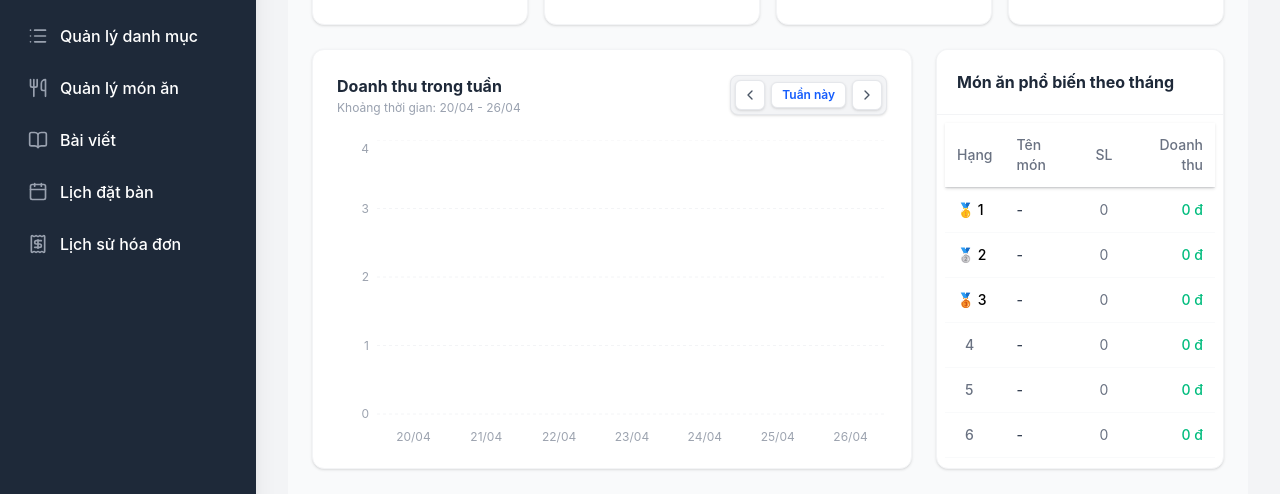
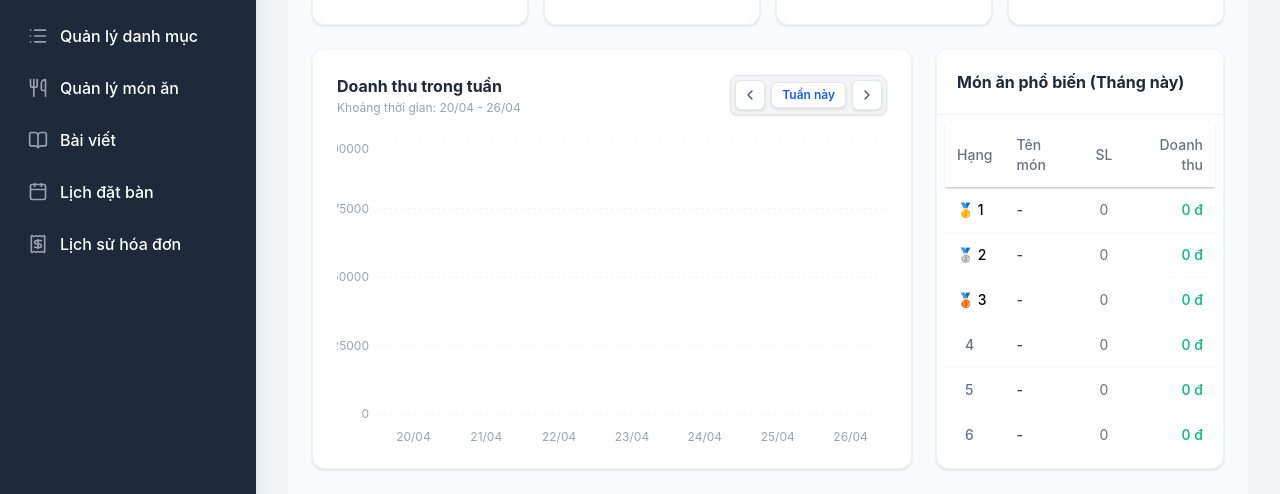
Before and after one commit to m-hung/WebQuanLyNhaHang, a React (Vite) app in the folder admin/: page / in a window 1280 px wide. Both pictures are taken after a click on the button "Thống kê". Shown: the part 189-683 px from the top of the page. Built offline with nearby package versions, Linux system fonts and the light colour scheme; no server answers.

Commit message:
fixCotThongKe

```diff
--- a/admin/src/pages/Statistics.jsx
+++ b/admin/src/pages/Statistics.jsx
@@ -18,36 +18,34 @@ import {
 } from "recharts";
 
 export default function Statistics({ invoices = [] }) {
-  // STATE LƯU TRỮ NGÀY PHỤC VỤ CHO VIỆC CHUYỂN ĐỔI TUẦN (Mặc định là ngày hiện tại của máy)
   const [currentDate, setCurrentDate] = useState(new Date());
 
-  // Hàm lùi lại 1 tuần
   const handlePrevWeek = () => {
     const prev = new Date(currentDate);
     prev.setDate(currentDate.getDate() - 7);
     setCurrentDate(prev);
   };
 
-  // Hàm tiến lên 1 tuần
   const handleNextWeek = () => {
     const next = new Date(currentDate);
     next.setDate(currentDate.getDate() + 7);
     setCurrentDate(next);
   };
 
-  // HÀM TÍNH TOÁN DỮ LIỆU THỐNG KÊ
   const stats = useMemo(() => {
-    const now = new Date(); // Luôn lấy giờ thực tế máy tính cho ô thống kê Tổng Quan và Tháng
+    const now = new Date();
     const currentMonth = now.getMonth();
     const currentYear = now.getFullYear();
 
-    // Xác định Thứ 2 của tuần đang được lựa chọn (phụ thuộc vào currentDate)
+    // Xác định Tháng và Năm của "tuần đang xem" để lấy mốc doanh thu cao nhất
+    const viewedMonth = currentDate.getMonth();
+    const viewedYear = currentDate.getFullYear();
+
     const dayOfWeek = currentDate.getDay() === 0 ? 6 : currentDate.getDay() - 1;
     const startOfWeek = new Date(currentDate);
     startOfWeek.setHours(0, 0, 0, 0);
     startOfWeek.setDate(currentDate.getDate() - dayOfWeek);
 
-    // Tạo mẫu cấu trúc biểu đồ 7 ngày của tuần đang chọn
     const weeklyData = Array.from({ length: 7 }).map((_, i) => {
       const d = new Date(startOfWeek);
       d.setDate(startOfWeek.getDate() + i);
@@ -63,11 +61,11 @@ export default function Statistics({ invoices = [] }) {
     let monthlyOrders = 0;
     let monthlyRevenue = 0;
     const dishMap = {};
+    const monthlyDailyRevenues = {}; // Dùng để gom doanh thu tất cả các ngày trong THÁNG ĐANG XEM
 
     invoices.forEach((order) => {
       if (!order.orderDate) return;
 
-      // Chấp nhận các trạng thái đã thanh toán thành công (Bảo toàn tiếng Anh lẫn tiếng Việt)
       const isPaid =
         order.status === "Paid" ||
         order.status === "Completed" ||
@@ -87,7 +85,17 @@ export default function Statistics({ invoices = [] }) {
 
       const amount = Number(order.totalAmount) || 0;
 
-      // 1. Tính toán số liệu Tổng Quan cố định theo giờ thực tế trên máy tính của bạn
+      // ---- TÍNH DOANH THU MỖI NGÀY TRONG THÁNG ĐANG XEM ----
+      if (
+        invoiceDate.getMonth() === viewedMonth &&
+        invoiceDate.getFullYear() === viewedYear
+      ) {
+        const dayKey = invoiceDate.getDate(); // Lấy ngày từ 1-31
+        if (!monthlyDailyRevenues[dayKey]) monthlyDailyRevenues[dayKey] = 0;
+        monthlyDailyRevenues[dayKey] += amount;
+      }
+
+      // ---- Tổng quan (Giờ thực tế) ----
       if (invoiceDate.toDateString() === now.toDateString()) {
         todayOrders++;
         todayRevenue += amount;
@@ -100,7 +108,6 @@ export default function Statistics({ invoices = [] }) {
         monthlyOrders++;
         monthlyRevenue += amount;
 
-        // 2. ĐÃ SỬA: Lấy chính xác tên món, số lượng và thành tiền từ Entity OrderItem gốc
         const items = order.orderItems || [];
         items.forEach((item) => {
           const dishName =
@@ -108,7 +115,6 @@ export default function Statistics({ invoices = [] }) {
           if (!dishMap[dishName]) {
             dishMap[dishName] = { name: dishName, qty: 0, revenue: 0 };
           }
-          // Ưu tiên đọc trường 'quantity' và trường 'subtotal' từ Java gửi sang
           const qty = Number(item.quantity) || Number(item.qty) || 0;
           const subtotal =
             Number(item.subtotal) ||
@@ -119,7 +125,7 @@ export default function Statistics({ invoices = [] }) {
         });
       }
 
-      // 3. Tính doanh thu đổ vào 7 cột tuần đang chọn
+      // ---- Doanh thu Tuần ----
       const dateOnly = new Date(invoiceDate);
       dateOnly.setHours(0, 0, 0, 0);
 
@@ -131,7 +137,16 @@ export default function Statistics({ invoices = [] }) {
       }
     });
 
-    // Sắp xếp danh sách món ăn phổ biến theo số lượng bán ra giảm dần
+    // ---- LỌC MỐC TRỤC Y: Lấy ngày có doanh thu cao nhất của tháng ----
+    const maxDailyRevenue =
+      Object.values(monthlyDailyRevenues).length > 0
+        ? Math.max(...Object.values(monthlyDailyRevenues))
+        : 0;
+
+    // Tăng mốc max lên 10% để cột không đụng nóc biểu đồ. Nếu tháng chưa có doanh thu thì ép mốc 100k
+    const yAxisMax =
+      maxDailyRevenue > 0 ? Math.ceil(maxDailyRevenue * 1.1) : 100000;
+
     const topDishes = Object.values(dishMap)
       .sort((a, b) => b.qty - a.qty)
       .slice(0, 10)
@@ -151,7 +166,6 @@ export default function Statistics({ invoices = [] }) {
       });
     }
 
-    // Định dạng chuỗi hiển thị khoảng thời gian tuần (ví dụ: "18/05 - 24/05")
     const endOfWeekDate = new Date(startOfWeek);
     endOfWeekDate.setDate(startOfWeek.getDate() + 6);
     const weekLabel = `${String(startOfWeek.getDate()).padStart(2, "0")}/${String(startOfWeek.getMonth() + 1).padStart(2, "0")} - ${String(endOfWeekDate.getDate()).padStart(2, "0")}/${String(endOfWeekDate.getMonth() + 1).padStart(2, "0")}`;
@@ -164,8 +178,9 @@ export default function Statistics({ invoices = [] }) {
       weeklyData: weeklyData.map((d) => ({ name: d.name, revenue: d.revenue })),
       topDishes,
       weekLabel,
+      yAxisMax, // Trả về mốc cao nhất để truyền xuống biểu đồ
     };
-  }, [invoices, currentDate]); // Sẽ chạy lại tính toán khi danh sách hóa đơn hoặc ngày chọn thay đổi
+  }, [invoices, currentDate]);
 
   const renderRank = (rank) => {
     if (rank === 1) return "🥇 1";
@@ -192,7 +207,6 @@ export default function Statistics({ invoices = [] }) {
     <div className="p-4 md:p-6 bg-gray-50 min-h-full">
       <h1 className="text-2xl font-bold text-gray-800 mb-6">Tổng quan</h1>
 
-      {/* === PHẦN 1: 4 Ô THỐNG KÊ === */}
       <div className="grid grid-cols-1 sm:grid-cols-2 lg:grid-cols-4 gap-4 mb-6">
         <div className="bg-white p-5 rounded-xl shadow-sm border border-gray-100 flex items-center gap-4">
           <div className="p-3 bg-emerald-100 text-emerald-600 rounded-lg">
@@ -251,9 +265,7 @@ export default function Statistics({ invoices = [] }) {
         </div>
       </div>
 
-      {/* === PHẦN 2: BIỂU ĐỒ VÀ DANH SÁCH MÓN ĂN === */}
       <div className="grid grid-cols-1 lg:grid-cols-3 gap-6">
-        {/* CỘT TRÁI: BIỂU ĐỒ DOANH THU CÓ NÚT BẤM CHUYỂN TUẦN */}
         <div className="bg-white rounded-xl shadow-sm border border-gray-100 p-6 lg:col-span-2 flex flex-col h-[420px]">
           <div className="flex flex-col sm:flex-row sm:items-center justify-between gap-3 mb-6">
             <div>
@@ -263,7 +275,6 @@ export default function Statistics({ invoices = [] }) {
               </p>
             </div>
 
-            {/* CỤM NÚT DI CHUYỂN QUA LẠI GIỮA CÁC TUẦN */}
             <div className="flex items-center gap-1.5 self-end sm:self-auto bg-gray-100 p-1 rounded-lg border border-gray-200 shadow-sm">
               <button
                 onClick={handlePrevWeek}
@@ -306,11 +317,15 @@ export default function Statistics({ invoices = [] }) {
                   tick={{ fill: "#9ca3af", fontSize: 12 }}
                   dy={10}
                 />
+
+                {/* ÉP MỐC TRỤC Y VÀO ĐÂY BẰNG THUỘC TÍNH DOMAIN */}
                 <YAxis
                   axisLine={false}
                   tickLine={false}
                   tick={{ fill: "#9ca3af", fontSize: 12 }}
+                  domain={[0, stats.yAxisMax]}
                 />
+
                 <Tooltip
                   content={<CustomTooltip />}
                   cursor={{ fill: "#f9fafb" }}
@@ -326,11 +341,10 @@ export default function Statistics({ invoices = [] }) {
           </div>
         </div>
 
-        {/* CỘT PHẢI: BẢNG MÓN ĂN PHỔ BIẾN */}
         <div className="bg-white rounded-xl shadow-sm border border-gray-100 flex flex-col h-[420px] overflow-hidden">
           <div className="p-5 border-b border-gray-100 bg-white">
             <h2 className="font-bold text-gray-800">
-              Món ăn phổ biến theo tháng
+              Món ăn phổ biến (Tháng này)
             </h2>
           </div>
           <div className="flex-1 overflow-y-auto p-2">
```
Also changed, not shown: 1 other file (tests, documents, lock files or other folders).
